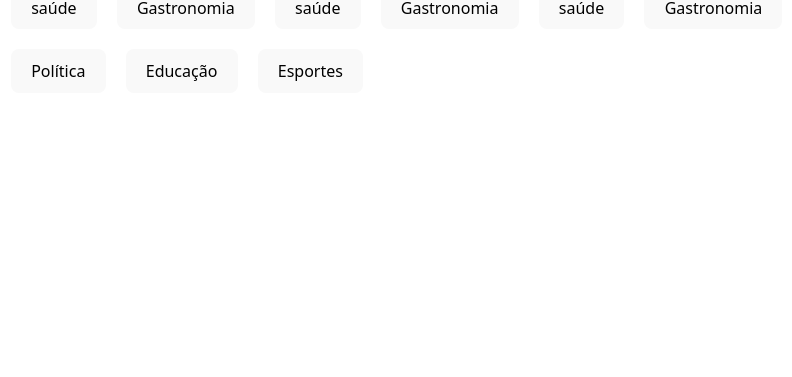
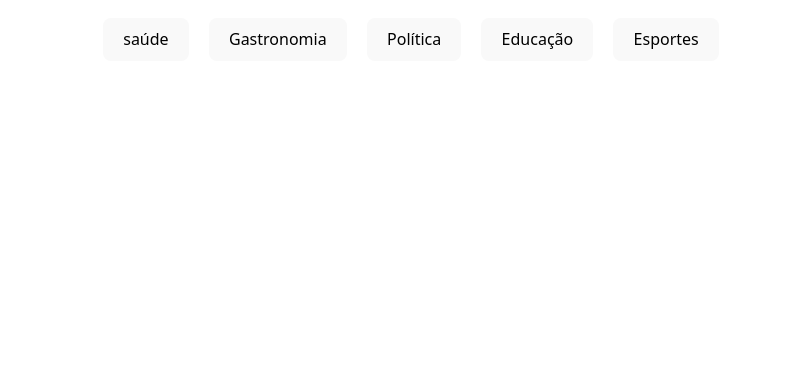
Before and after one commit to carneironline/onesignal, a website built with Vite: page index.html in a window 1280 px wide. Shown: the part 423-800 px from the top of the page, without its empty margins (229-1021 px from the left). Built offline with nearby package versions, Linux system fonts and the light colour scheme.

Commit message:
refactor: remove duplicated cards

```diff
--- a/index.html
+++ b/index.html
@@ -21,19 +21,6 @@
                         Gastronomia
                     </button>
 
-                    <button type="button" data-onesignal-tag="term-saude" data-onesignal-value="click">
-                        saúde
-                    </button>
-                    <button type="button" data-onesignal-tag="term-gastronomia" data-onesignal-value="click">
-                        Gastronomia
-                    </button>
-
-                    <button type="button" data-onesignal-tag="term-saude" data-onesignal-value="click">
-                        saúde
-                    </button>
-                    <button type="button" data-onesignal-tag="term-gastronomia" data-onesignal-value="click">
-                        Gastronomia
-                    </button>
                     <button type="button" data-onesignal-tag="term-politica" data-onesignal-value="click">
                         Política
                     </button>
```
